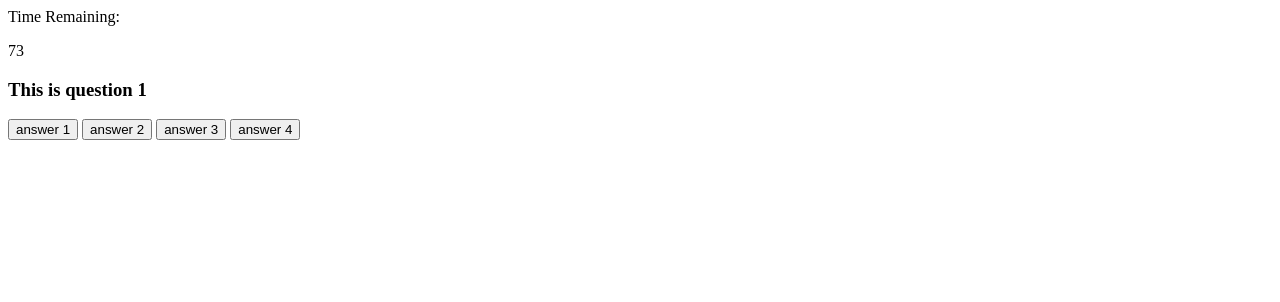
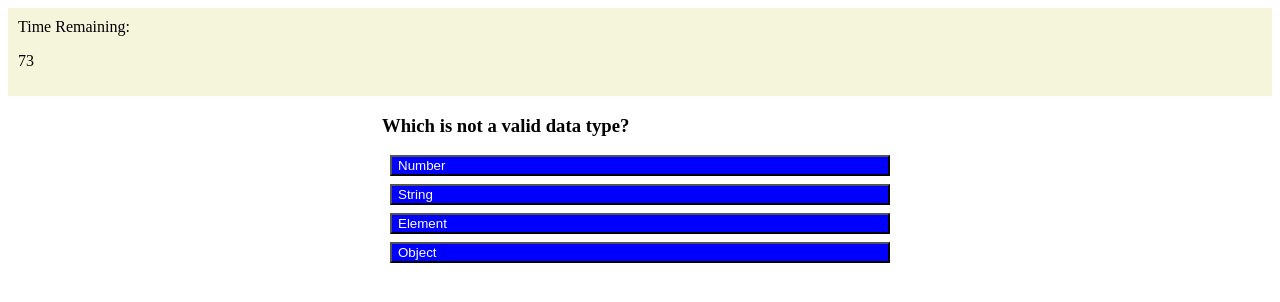
Before and after one commit to borthvader/potential-train, a plain HTML site: page index.html in a window 1280 px wide. Both pictures are taken after a click on the button "Start Quiz!". Drawn offline with Linux system fonts and the light colour scheme.

Commit message:
Added Basic Styling and Question Content

```diff
--- a/assets/script.js
+++ b/assets/script.js
@@ -1,57 +1,57 @@
 var questions = [
     {
-        questionText: "This is question 1",
+        questionText: "Which is not a valid data type?",
         choices: [
-            "answer 1",
-            "answer 2",
-            "answer 3",
-            "answer 4",
+            "Number",
+            "String",
+            "Element",
+            "Object",
         ],
-        answer: "answer 2",
+        answer: "Element",
         questionId: 1
     },
     {
-        questionText: "This is question 2",
+        questionText: "What is the name of the following operator? ===",
         choices: [
-            "answer 1",
-            "answer 2",
-            "answer 3",
-            "answer 4",
+            "Very Equal",
+            "Slightly Equal",
+            "Strictly Equal",
+            "Maybe Equal in the future",
         ],
-        answer: "answer 2",
+        answer: "Strictly Equal",
         questionId: 2
     },
     {
-        questionText: "This is question 3",
+        questionText: "Which is not a type of pop-up availabel in JavaScript?",
         choices: [
-            "answer 1",
-            "answer 2",
-            "answer 3",
-            "answer 4",
+            "Alert",
+            "Confirm",
+            "Prompt",
+            "Cancel",
         ],
-        answer: "answer 2",
+        answer: "Cancel",
         questionId: 3
     },
     {
-        questionText: "This is question 4",
+        questionText: "Which is not a type of boolean operator?",
         choices: [
-            "answer 1",
-            "answer 2",
-            "answer 3",
-            "answer 4",
+            "&&",
+            "||",
+            "|=",
+            "!",
         ],
-        answer: "answer 2",
+        answer: "|=",
         questionId: 4
     },
     {
-        questionText: "This is question 5",
+        questionText: "Is JavaScript fun and easy to use?",
         choices: [
-            "answer 1",
-            "answer 2",
-            "answer 3",
-            "answer 4",
+            "Obviously",
+            "Depends on who you ask...",
+            "The opposite is true in fact",
+            "No comment reccieved",
         ],
-        answer: "answer 2",
+        answer: "Depends on who you ask...",
         questionId: 5
     },
 ];
@@ -80,8 +80,16 @@ function hideBoxes() {
    scoreBox.style.display = "none";
    leaderboardBox.style.display = "none";
 }
+// hides all boxes except the starting message and button
+function startPage(){
+    questionBox.style.display = "none";
+   scoreBox.style.display = "none";
+   leaderboardBox.style.display = "none";
+}
+// calls the startpage function on window load
+window.onload = startPage();
 
-
+// eventListener on the Start Quiz button to run the function
 quizStart.addEventListener("click", function(){
     hideBoxes();
     questionBox.style.display = "block";
@@ -111,7 +119,7 @@ function showQuestion(){
     var choices = question.choices;
     var questionEl = document.querySelector("#question-info");
     questionEl.textContent = question.questionText;
-
+// creates a button for each choice in the question
     for (var i = 0; i < choices.length; i++){
         var choice = choices[i];
         var choiceButton = document.querySelector("#choice" + i);
@@ -126,12 +134,12 @@ document.querySelector("#quiz-buttons").addEventListener('click', checkAnswer);
 function correctChoice(choiceButton){
     return choiceButton.textContent === questions[currentQuestion].answer;
 }
-
+// subtracts time for each incorrect answer
 function checkAnswer(eventObject){
     var choiceButton = eventObject.target;
     result.style.display = "block";
     if (correctChoice(choiceButton)) {
-        resultMsg.textContent = "You're Right!"
+        resultMsg.textContent = "You're Right!";
      } else {
          resultMsg.textContent = "Not this time!"
         if(time >= 10){
@@ -143,6 +151,7 @@ function checkAnswer(eventObject){
             finish();
         }
     }
+    // proceeds to the next question until none are left and runs the finish function
     currentQuestion++;
     if (currentQuestion < questions.length) {
         showQuestion();
@@ -150,30 +159,33 @@ function checkAnswer(eventObject){
         finish();
     }
 }
+// ends the game and displays the score
 function finish(){
     clearInterval(intervalId);
     hideBoxes();
     scoreBox.style.display = "block";
     score.textContent = time;
 }
-// confirmBtn.addEventListener("click", saveScore)
+confirmBtn.addEventListener("click", saveScore)
+// creates an object from user input and stores it to localStorage as a string using JSON
+function saveScore(event){
+    event.preventDefault();
+    var highscoreEl = {
+        initials: input.value,
+        score: time,
+    };
+        hideBoxes();
+        leaderboardBox.style.display = "block";
+        localStorage.setItem("highscoreEl", JSON.stringify(highscoreEl));
+    getHighscore();
 
-// function saveScore(event){
-//     event.preventDefault();
-//     var highscoreEl = {
-//         initials: input.value,
-//         score: time,
-//     };
-//         hideBoxes();
-//         leaderboardBox.style.display = "block";
-//         localStorage.setItem("highscoreEl", JSON.stringify(highscoreEl));
-//     renderHighscore();
+}
+// retrieves the stored object and displays on the leaderboard screen
+function getHighscore(){
+    var lastscore = JSON.parse(localStorage.getItem("highscoreEl"));
+    if (lastscore !==null){
 
-// }
+        document.querySelector("#score-list").textContent = lastscore.initials + "-" + lastscore.score
 
-// function renderHighscore(){
-//     var lastscore = JSON.parse(localStorage.getitem("#score-list"));
-//     if (lastscore !==null){
-//         document.querySelector("#score-list").textContent = lastscore.initials + lastscore.score
-//     }
-// }
+    }
+}
--- a/assets/style.css
+++ b/assets/style.css
@@ -0,0 +1,39 @@
+/* timer styling */
+header {
+    display: flex;
+    justify-content: space-between;
+    background-color: beige;
+    color: black;
+    padding: 10px;
+
+}
+/* main styling */
+section {
+    display: flex;
+    align-items: center;
+    justify-content: center;
+
+}
+/* button styling */
+.button {
+    display: flex;
+    color: white;
+    background-color: blue ;
+
+}
+
+.box {
+    max-width: 75%;
+}
+/* start screen styling */
+#quiz-start {
+    display: inline;
+    text-align: center;
+}
+/* seperate styling for choices in questions */
+.choice-button {
+    display: block;
+    min-width: 500px;
+    text-align: left;
+    margin: 8px
+}
--- a/index.html
+++ b/index.html
@@ -25,10 +25,10 @@
         <div id = "question-card" class = "box">
             <h3 id = "question-info"></h3>
             <div id = "quiz-buttons">
-                <button id="choice0" class="button"></button>
-                <button id="choice1" class="button"></button>
-                <button id="choice2" class="button"></button>
-                <button id="choice3" class="button"></button>
+                <button id="choice0" class="button choice-button"></button>
+                <button id="choice1" class="button choice-button"></button>
+                <button id="choice2" class="button choice-button"></button>
+                <button id="choice3" class="button choice-button"></button>
             </div>
             <div id = "result">
                 <p id = "result-msg"></p>
```
